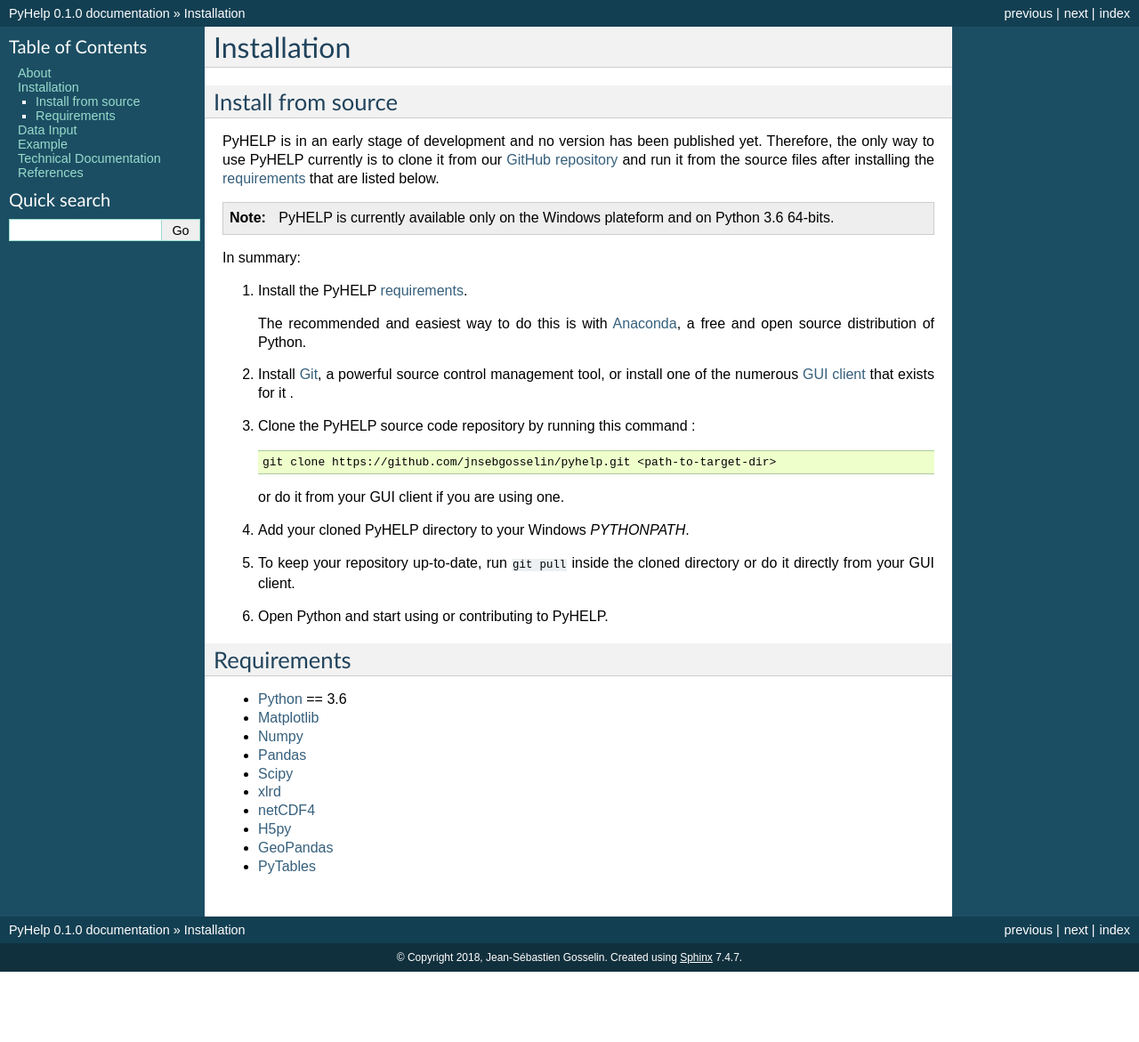
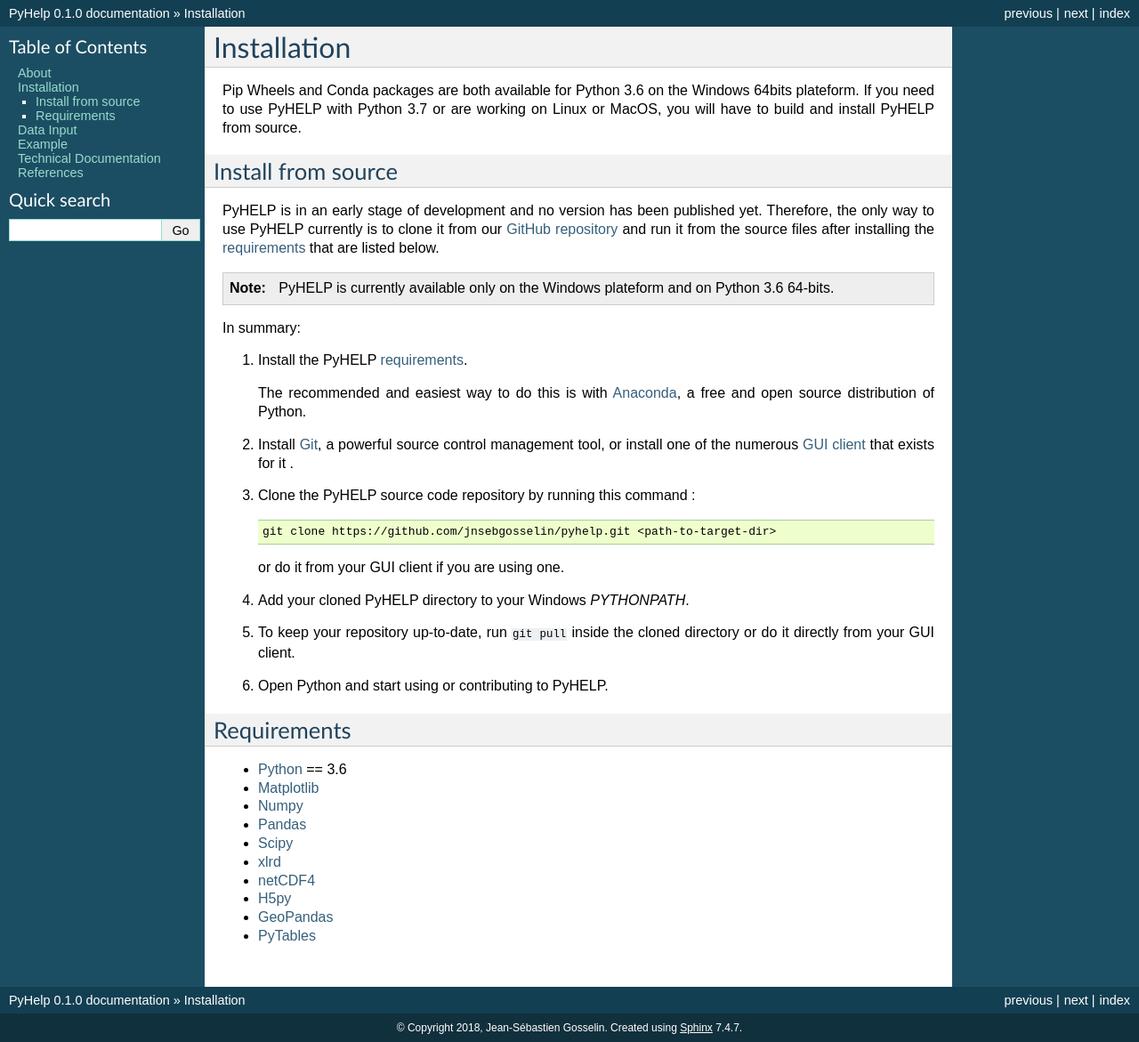
Before and after one commit to cgq-qgc/pyhelp, a Sphinx documentation site: the page built from docs/installation.rst, in a window 1280 px wide. Shown: the whole page at 89% size. Built offline with Sphinx 7.4.7, drawn with Linux system fonts in a browser that asks for light colours; formulas are drawn with MathJax 3; before the commit the page ends 1092 px from its top, so only the background shows below that.

Commit message:
Add a section summary paragraph

```diff
--- a/docs/installation.rst
+++ b/docs/installation.rst
@@ -1,5 +1,10 @@
 Installation
 =================================
+
+Pip Wheels and Conda packages are both available for Python 3.6 on the
+Windows 64bits plateform.
+If you need to use PyHELP with Python 3.7 or are working on Linux or
+MacOS, you will have to build and install PyHELP from source.
 
 
 .. _sec_install_from_source:
```
